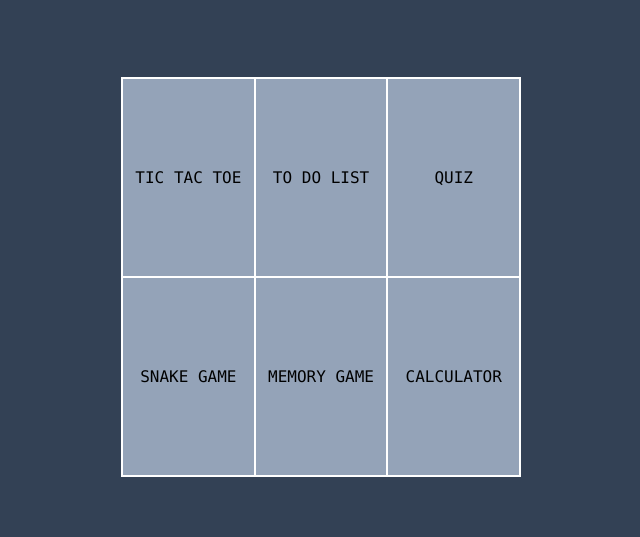
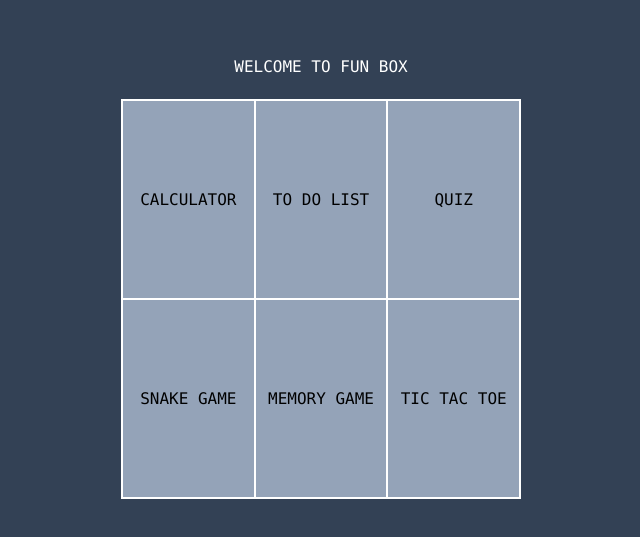
Before and after one commit to hkshakib/reactfunbox, a React (Create React App) app: page / in a window 1280 px wide. Shown: the part 123-660 px from the top of the page, without its empty margins (319-959 px from the left). Built offline with nearby package versions, Linux system fonts and the light colour scheme.

Commit message:
fix: Fix Home title

```diff
--- a/src/pages/Home.jsx
+++ b/src/pages/Home.jsx
@@ -3,11 +3,12 @@ import { NavLink } from 'react-router-dom';
 
 function Home() {
   return (
-    <div className='flex basis-[100%] justify-center items-center'>
+    <div className='flex flex-col basis-[100%] justify-center items-center'>
+      <h1 className='uppercase text-white text-bold mb-[20px]'>WELCOME TO FUN BOX</h1>
       <div className='flex flex-col bg-slate-400 text-black border border-white h-[400px] w-[400px]'>
         <div className='flex basis-[50%]'>
           <div className='flex border border-white flex-1 justify-center items-center hover:bg-lime-900'>
-            <NavLink to="/tic-tac-toe" className="uppercase font-mono text-[16px]" >TIC TAC TOE</NavLink>
+            <NavLink to="/calculator" className="uppercase font-mono text-[16px]">CALCULATOR</NavLink>
           </div>
           <div className='flex border border-white flex-1 justify-center items-center hover:bg-lime-900'>
             <NavLink to="/to-do" className="uppercase font-mono text-[16px]">TO DO LIST</NavLink>
@@ -24,7 +25,7 @@ function Home() {
             <NavLink to="/memory-game" className="uppercase font-mono text-[16px]">MEMORY GAME</NavLink>
           </div>
           <div className='flex border border-white flex-1 justify-center items-center hover:bg-lime-900'>
-            <NavLink to="/calculator" className="uppercase font-mono text-[16px]">CALCULATOR</NavLink>
+            <NavLink to="/tic-tac-toe" className="uppercase font-mono text-[16px]" >TIC TAC TOE</NavLink>
           </div>
         </div>
       </div>
```
